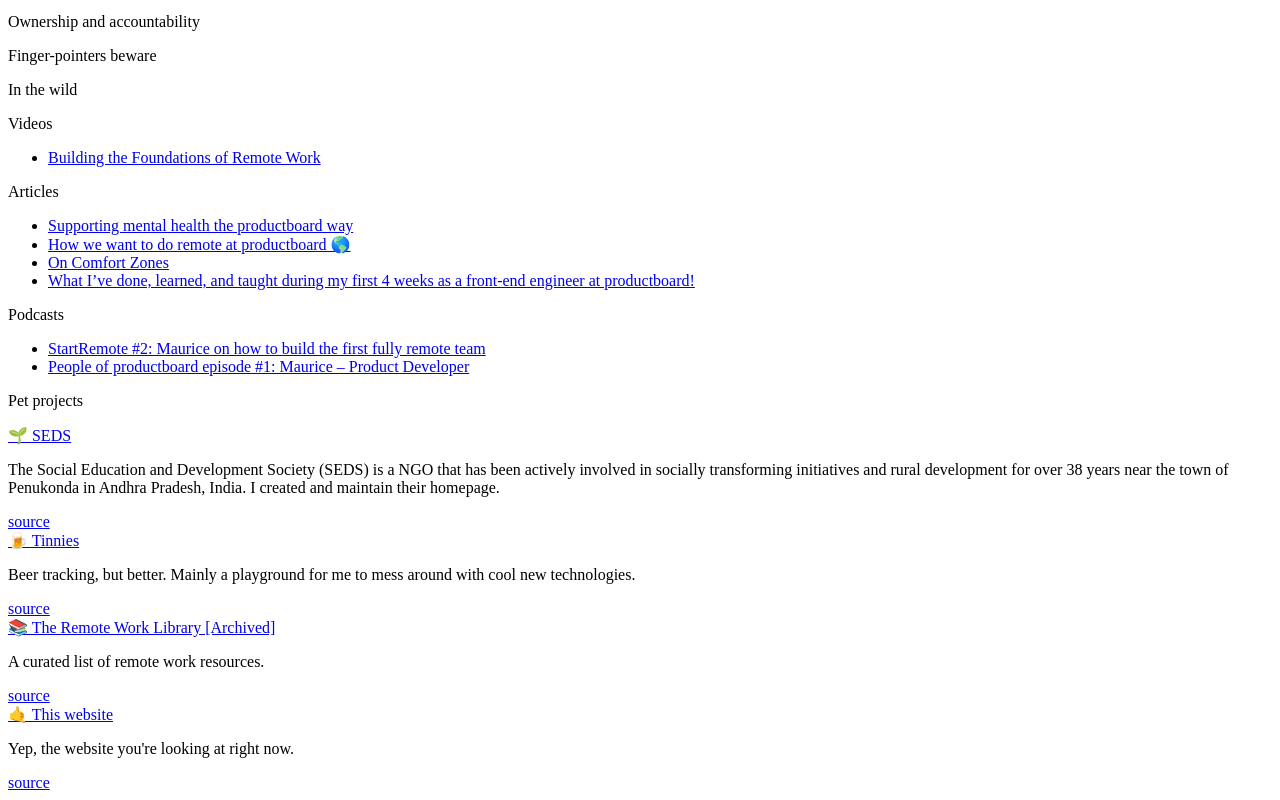
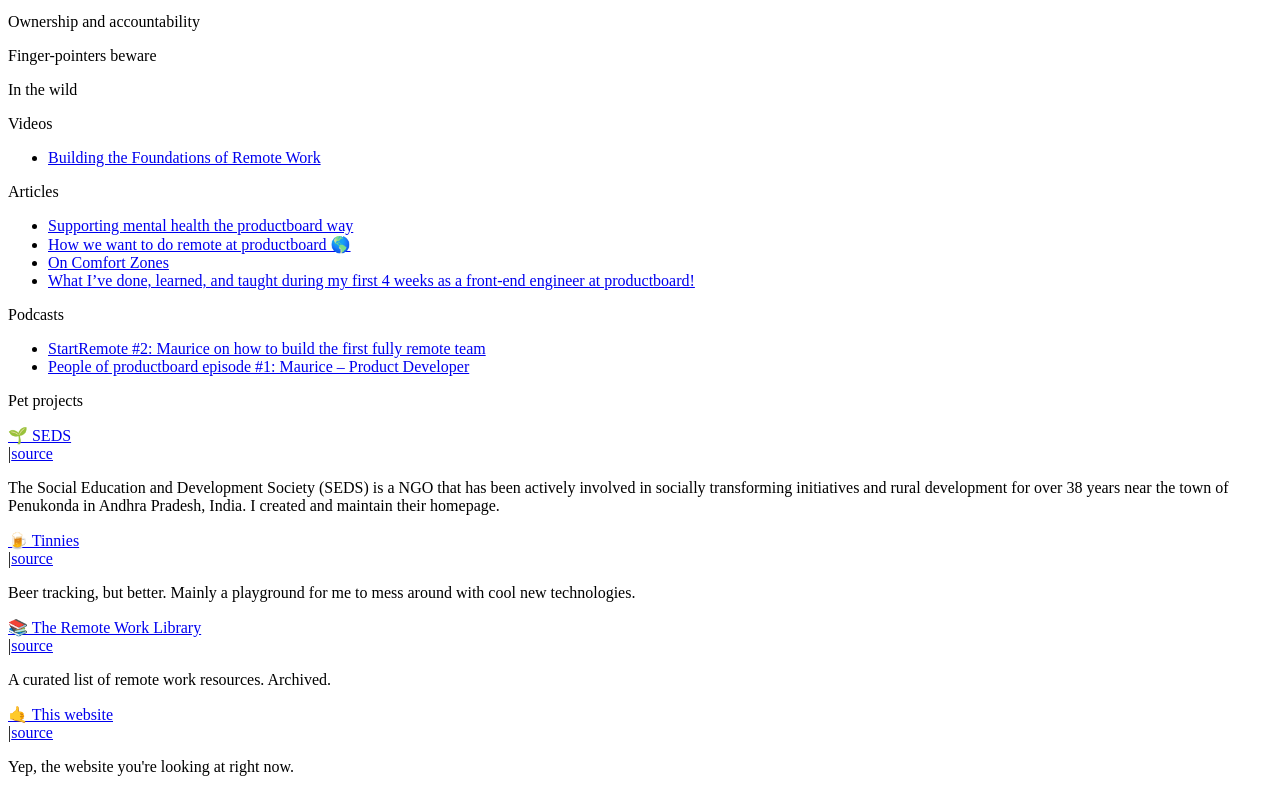
Before and after one commit to mauricekleine/mozza, a Next.js app: page / in a window 1280 px wide. Shown: the part 6842-7642 px from the top of the page. Built offline with nearby package versions, Linux system fonts and the light colour scheme.

Commit message:
feat: improved styles, import projects, art high-res disclaimer

```diff
--- a/src/components/book-grid.tsx
+++ b/src/components/book-grid.tsx
@@ -13,10 +13,10 @@
   <div>
     <Heading hasDivider>{title}</Heading>
 
-    <div className="grid grid-cols-1 gap-4 lg:grid-cols-2">
+    <div className="grid grid-cols-1 gap-8 lg:gap-4 lg:grid-cols-2">
       {books.map((book) => (
         <div key={book.title}>
-          <Link href={book.href} type="title">
+          <Link className="inline-block" href={book.href} type="title">
             {book.title}
           </Link>
 
--- a/src/components/link.tsx
+++ b/src/components/link.tsx
@@ -18,7 +18,7 @@
   const isInternalLink = href.startsWith("/");
 
   const sharedClassnames = classNames(
-    "inline-block leading-tight",
+    "leading-tight",
     {
       "mb-2": type === "title",
       "underline hover:no-underline": type !== "nav",
--- a/src/components/section.tsx
+++ b/src/components/section.tsx
@@ -6,7 +6,7 @@
 };
 
 const Section = ({ children }: Props) => (
-  <div className={classNames("px-6 py-16 rounded-lg sm:px-0")}>
+  <div className={classNames("px-6 py-16 sm:px-0")}>
     <section className="mx-auto w-full sm:w-4/6 md:w-3/5">{children}</section>
   </div>
 );
--- /dev/null
+++ b/src/components/space-container.tsx
@@ -0,0 +1,27 @@
+import classNames from "classnames";
+import { ReactNode } from "react";
+
+type Props = {
+  children: ReactNode | ReactNode[];
+  element?: keyof JSX.IntrinsicElements;
+  size?: "sm" | "md" | "lg" | "xl";
+};
+
+const SpaceContainer = ({ children, element = "div", size = "md" }: Props) => {
+  const Element = element;
+
+  return (
+    <Element
+      className={classNames({
+        "space-y-3": size === "sm",
+        "space-y-4": size === "md",
+        "space-y-6": size === "lg",
+        "space-y-8": size === "xl",
+      })}
+    >
+      {children}
+    </Element>
+  );
+};
+
+export default SpaceContainer;
--- a/src/components/tag.tsx
+++ b/src/components/tag.tsx
@@ -1,6 +1,7 @@
 import classNames from "classnames";
 import { ReactNode } from "react";
 
+import Link from "./link";
 import Theme from "./theme";
 
 type Props = {
@@ -16,20 +17,17 @@
     <Theme>
       {({ bg, text }) =>
         href ? (
-          <a
+          <Link
             className={classNames(
               bg.dark,
               bg.darkHover,
               sharedClassnames,
-              text.dark,
-              "underline hover:no-underline"
+              text.dark
             )}
             href={href}
-            rel="noopener noreferrer"
-            target="_blank"
           >
             {children}
-          </a>
+          </Link>
         ) : (
           <span className={classNames(bg.dark, text.dark, sharedClassnames)}>
             {children}
--- a/src/data/book-recommendations.ts
+++ b/src/data/book-recommendations.ts
@@ -81,7 +81,7 @@
   {
     authors: ["Gene Kim", "Kevin Behr", "George Spafford"],
     href: "https://www.goodreads.com/book/show/17255186-the-phoenix-project",
-    tags: ["dev-ops"],
+    tags: ["devOps"],
     title:
       "The Phoenix Project: A Novel About IT, DevOps, and Helping Your Business Win",
     type: "non-fiction",
--- /dev/null
+++ b/src/data/pet-projects.ts
@@ -0,0 +1,37 @@
+type PetProject = {
+  description: string;
+  name: string;
+  repo: string;
+  url: string;
+};
+
+const petProjects: PetProject[] = [
+  {
+    description:
+      "The Social Education and Development Society (SEDS) is a NGO that has been actively involved in socially transforming initiatives and rural development for over 38 years near the town of Penukonda in Andhra Pradesh, India. I created and maintain their homepage.",
+    name: "🌱 SEDS",
+    repo: "https://github.com/mauricekleine/seds",
+    url: "https://sedsngo.org",
+  },
+  {
+    description:
+      "Beer tracking, but better. Mainly a playground for me to mess around with cool new technologies.",
+    name: "🍺 Tinnies",
+    repo: "https://github.com/mauricekleine/tinnies",
+    url: "https://tinnies.xyx",
+  },
+  {
+    description: "A curated list of remote work resources. Archived.",
+    name: "📚 The Remote Work Library",
+    repo: "https://github.com/mauricekleine/the-remote-work-library",
+    url: "https://the-remote-work-library.now.sh",
+  },
+  {
+    description: "Yep, the website you're looking at right now.",
+    name: "🤙 This website",
+    repo: "https://github.com/mauricekleine/personal-website",
+    url: "https://mauricekleine.com/",
+  },
+];
+
+export default petProjects;
--- a/src/pages/blog/index.tsx
+++ b/src/pages/blog/index.tsx
@@ -1,11 +1,12 @@
 import Link from "../../components/link";
 import Page from "../../components/page";
+import SpaceContainer from "../../components/space-container";
 import Tag from "../../components/tag";
 
 const Blog = () => {
   return (
     <Page title="Recent posts 🚧">
-      <div className="space-y-8">
+      <SpaceContainer size="xl">
         <div>
           <Link href="/blog/my-second-post" type="title">
             My second post
@@ -65,7 +66,7 @@
             <Tag>Dystopian fiction</Tag>
           </div>
         </div>
-      </div>
+      </SpaceContainer>
     </Page>
   );
 };
--- a/src/pages/books.tsx
+++ b/src/pages/books.tsx
@@ -1,5 +1,6 @@
 import BookGrid from "../components/book-grid";
 import Page from "../components/page";
+import SpaceContainer from "../components/space-container";
 import bookRecommendations from "../data/book-recommendations";
 
 const fictionRecommendations = bookRecommendations.filter(
@@ -12,10 +13,10 @@
 
 const Books = () => (
   <Page title="Books I recommend">
-    <div className="space-y-8">
+    <SpaceContainer size="xl">
       <BookGrid books={nonFictionRecommendations} title="Non-fiction" />
       <BookGrid books={fictionRecommendations} title="Fiction" />
-    </div>
+    </SpaceContainer>
   </Page>
 );
 
--- a/src/pages/index.tsx
+++ b/src/pages/index.tsx
@@ -2,12 +2,14 @@
 import Heading from "../components/heading";
 import Link from "../components/link";
 import Section from "../components/section";
+import SpaceContainer from "../components/space-container";
 import Tag from "../components/tag";
+import petProjects from "../data/pet-projects";
 
 const Home = () => (
   <>
     <Section>
-      <div className="space-y-4">
+      <SpaceContainer>
         <Display>Hey! 🤙</Display>
 
         <Heading>
@@ -32,13 +34,13 @@
             🐰 bunnies
           </Tag>
         </p>
-      </div>
+      </SpaceContainer>
     </Section>
 
     <Section>
       <Display>I value</Display>
 
-      <div className="space-y-8">
+      <SpaceContainer size="lg">
         <div>
           <Heading>Growth and self-actualisation</Heading>
           <span>To learn is to be alive</span>
@@ -66,29 +68,29 @@
           <Heading>Ownership and accountability</Heading>
           <span>Finger-pointers beware</span>
         </div>
-      </div>
+      </SpaceContainer>
     </Section>
 
     <Section>
       <Display>In the wild</Display>
 
-      <div className="space-y-8">
+      <SpaceContainer size="xl">
         <div>
           <Heading>Videos</Heading>
 
-          <ul className="list-disc space-y-3">
+          <SpaceContainer element="ul" size="sm">
             <li>
               <Link href="https://www.youtube-nocookie.com/embed/6erqtEfHozU">
                 Building the Foundations of Remote Work
               </Link>
             </li>
-          </ul>
+          </SpaceContainer>
         </div>
 
         <div>
           <Heading>Articles</Heading>
 
-          <ul className="list-disc space-y-3">
+          <SpaceContainer element="ul" size="sm">
             <li>
               <Link href="https://www.productboard.com/blog/supporting-mental-health/">
                 Supporting mental health the productboard way
@@ -96,7 +98,7 @@
             </li>
 
             <li>
-              <Link href="https://www.linkedin.com/pulse/how-we-want-do-remote-productboard-maurice-kleine/">
+              <Link href="https://www.linkedin.com/pdivse/how-we-want-do-remote-productboard-maurice-kleine/">
                 How we want to do remote at productboard 🌎
               </Link>
             </li>
@@ -113,13 +115,13 @@
                 front-end engineer at productboard!
               </Link>
             </li>
-          </ul>
+          </SpaceContainer>
         </div>
 
         <div>
           <Heading>Podcasts</Heading>
 
-          <ul className="list-disc space-y-3">
+          <SpaceContainer element="ul" size="sm">
             <li>
               <Link href="https://www.startremote.net/interviews/maurice-kleine">
                 StartRemote #2: Maurice on how to build the first fully remote
@@ -132,71 +134,33 @@
                 People of productboard episode #1: Maurice – Product Developer
               </Link>
             </li>
-          </ul>
+          </SpaceContainer>
         </div>
-      </div>
+      </SpaceContainer>
     </Section>
 
     <Section>
       <Display>Pet projects</Display>
 
-      <div className="space-y-2">
-        <div>
-          <Link href="https://sedsngo.org/" type="title">
-            🌱 SEDS
-          </Link>
+      <SpaceContainer size="xl">
+        {petProjects.map((project) => (
+          <div key={project.name}>
+            <div className="flex space-x-2">
+              <Link href={project.url} type="title">
+                {project.name}
+              </Link>
 
-          <p>
-            The Social Education and Development Society (SEDS) is a NGO that
-            has been actively involved in socially transforming initiatives and
-            rural development for over 38 years near the town of Penukonda in
-            Andhra Pradesh, India. I created and maintain their homepage.
-          </p>
+              <div className="font-mono text-sm">
+                <span className="mr-2">|</span>
 
-          <Link href="https://github.com/mauricekleine/seds">
-            <span className="font-mono text-sm">source</span>
-          </Link>
-        </div>
+                <Link href={project.repo}>source</Link>
+              </div>
+            </div>
 
-        <div>
-          <Link href="https://tinnies.xyx/" type="title">
-            🍺 Tinnies
-          </Link>
-
-          <p>
-            Beer tracking, but better. Mainly a playground for me to mess around
-            with cool new technologies.
-          </p>
-
-          <Link href="https://github.com/mauricekleine/tinnies">
-            <span className="font-mono text-sm">source</span>
-          </Link>
-        </div>
-
-        <div>
-          <Link href="https://the-remote-work-library.now.sh" type="title">
-            📚 The Remote Work Library [Archived]
-          </Link>
-
-          <p>A curated list of remote work resources.</p>
-
-          <Link href="https://github.com/mauricekleine/the-remote-work-library">
-            <span className="font-mono text-sm">source</span>
-          </Link>
-        </div>
-
-        <div>
-          <Link href="https://mauricekleine.com.com/" type="title">
-            🤙 This website
-          </Link>
-
-          <p>Yep, the website you&apos;re looking at right now.</p>
-
-          <Link href="https://github.com/mauricekleine/personal-website">
-            <span className="font-mono text-sm">source</span>
-          </Link>
-        </div>
-      </div>
+            <p>{project.description}</p>
+          </div>
+        ))}
+      </SpaceContainer>
     </Section>
   </>
 );
```
Also changed, not shown: src/pages/art.tsx (+16 -6 lines).
